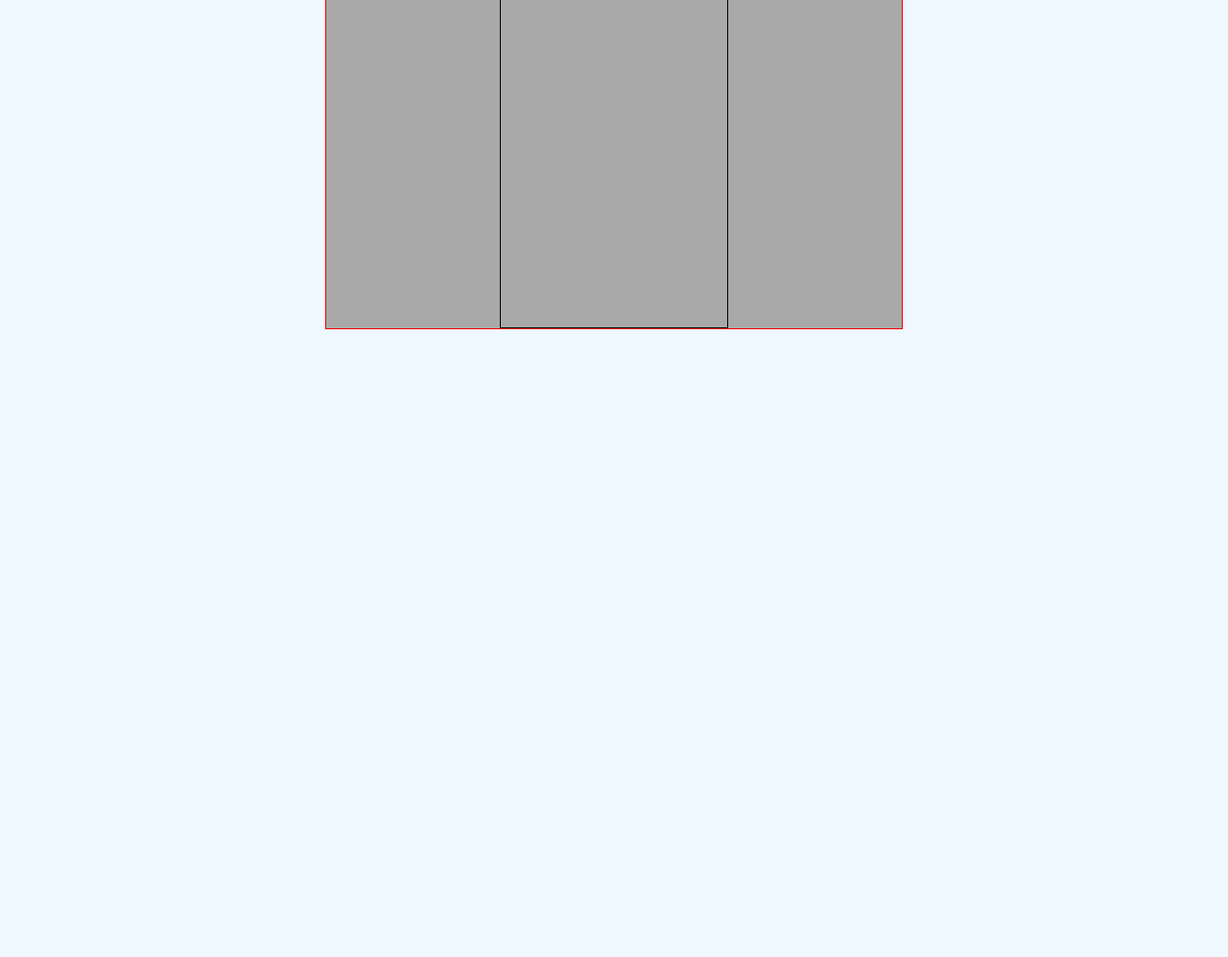
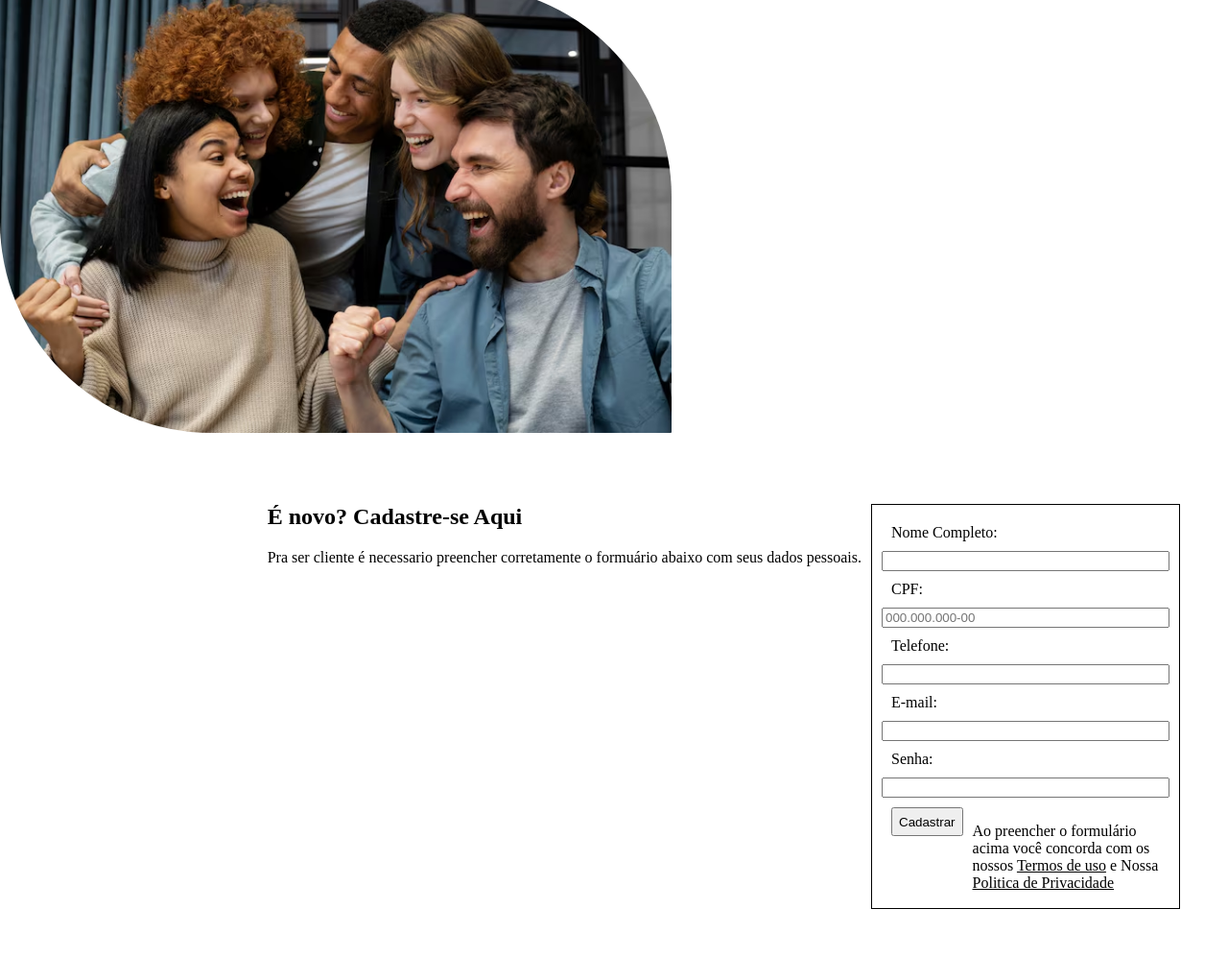
Before and after one commit to Luisfr20/AulaPrograma-oWeb, a plain HTML site: page cadastro.html in a window 1280 px wide. Shown: the part 167-1164 px from the top of the page at 96% size. Before the commit the page ends 800 px from the top, so only its background shows below. Drawn offline with Linux system fonts and the light colour scheme.

Commit message:
Add files via upload

```diff
--- a/cadastro.css
+++ b/cadastro.css
@@ -1,20 +1,45 @@
-body{
-    background-color: aliceblue;
+#header{
     display: flex;
+    height: 150px;
     justify-content: center;
+    border: 1px solid black;
 }
 
-.login{
-    border: 1px solid;
-    margin: 0 auto;
-    font-size: 30px;
-    text-decoration: underline;
+body{
+    margin: 0;
+
 }
 
-.bloco{
+#formulario{
     display: flex;
-    border: 1px solid red;
-    width: 600px;
-    height: 500px;
-    background-color:darkgray
+    flex-direction: column;
+    margin: 20px 0px 0px 10px;
+    padding: 10px;
+    border: 1px solid black;
+    width: 300px;
+    height: 400px;
 }
+
+.conteudo{
+    margin: 10px;
+}
+
+#botoes{
+    display: flex;
+    margin: 10px;
+    height: 30px;
+    gap: 10px;
+}
+
+#bloco{
+    display: flex;
+    margin: 50px;
+    justify-content: right;
+}
+
+.foto{
+    width: 700px;
+    border-radius: 1px 220px;
+    border: 1px solid green
+    display: flex;
+}
--- a/cadastro.html
+++ b/cadastro.html
@@ -7,13 +7,42 @@
     <link rel="stylesheet" href="cadastro.css">
 </head>
 <body>
-    <div class="bloco">
-        <div class="login">
-            <h1>Cadastro</h1>
+    <header id="header">
+        <img src="impacta+.png" alt="logo">
+    </header>
+    <div>
+        <img class="foto" src="imgcadastro.jpg" alt="foto">
+    </div>
+    <section id="bloco">
+        <div>
+            <h1>É novo? Cadastre-se Aqui</h1>
+            <p>Pra ser cliente é necessario preencher corretamente
+             o formuário abaixo com seus dados pessoais.</p>
         </div>
-        <div>
+        <div id="formulario">
+            <label class="conteudo" for="nome">Nome Completo:</label>
+            <input  type="text" id="nome" name="nome" required>
 
+            <label  class="conteudo"  for="cpf">CPF:</label>
+            <input type="text" pattern="[0-9]{3}\.[0-9]{3}\.[0-9]{3}-[0-9]{2}"
+            placeholder="000.000.000-00" title="Formato: 000.000.000-00">
+
+            <label  class="conteudo"  for="telefone">Telefone:</label>
+            <input type="tel" id="telefone" name="telefone"
+            pattern="[0-9]{2}-[0-9]{5}-[0-9]{4}">
+
+            <label  class="conteudo"  for="email">E-mail:</label>
+            <input type="email" id="email" name="email" required>
+
+            <label class="conteudo" for="password">Senha:</label>
+            <input type="password" id="password" name="password" required>
+
+            <div id="botoes">
+                <button type="submit">Cadastrar</button>
+                <p>Ao preencher o formulário acima você concorda
+                 com os nossos <u>Termos de uso</u>  e Nossa <u>Politica de Privacidade</u></p>
+            </div>
         </div>
-    </div>
+    </section>
 </body>
 </html>
```
Also changed, not shown: imgcadastro.jpg (added).
